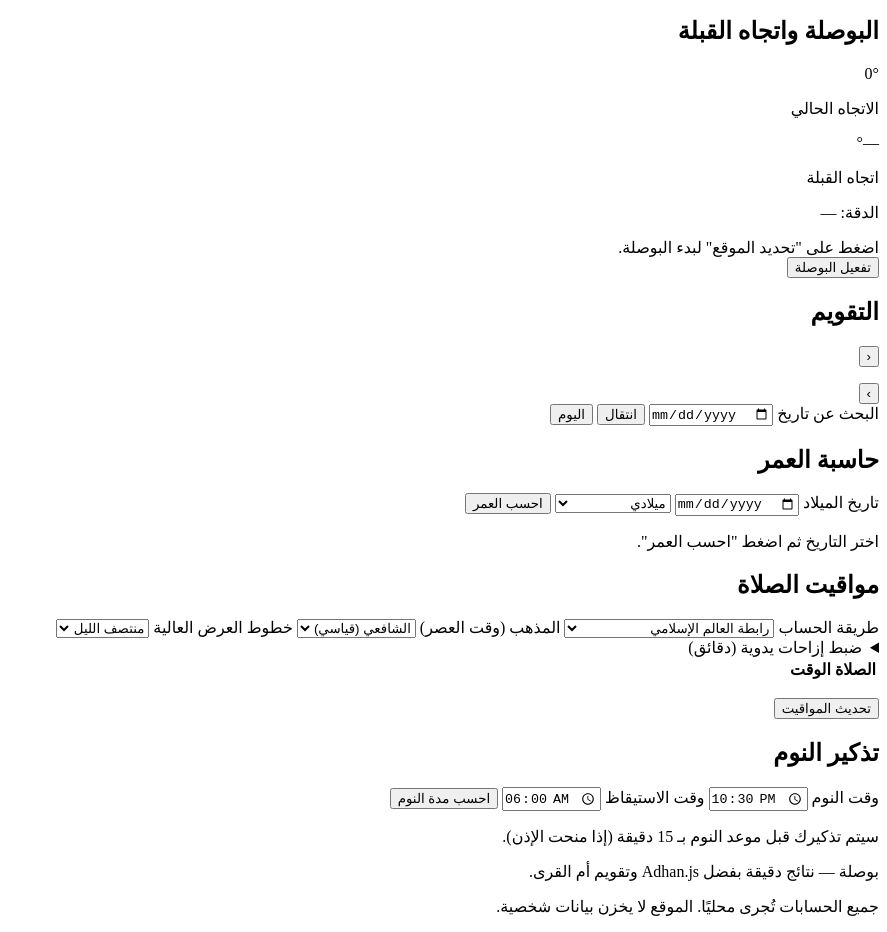
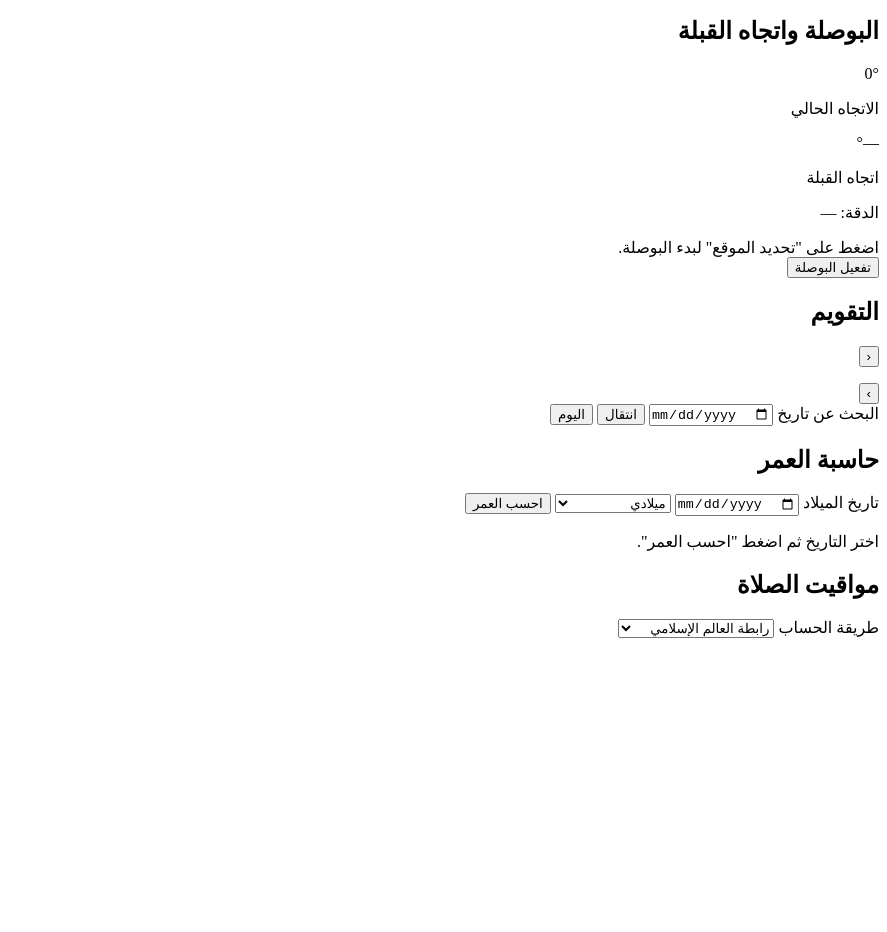
Before and after one commit to saher9009000-max/hasan, a plain HTML site: page index.html in a window 1280 px wide. Shown: the part 151-1083 px from the top of the page, without its empty margins (393-1280 px from the left). After the commit the page ends 800 px from the top, so only its background shows below. Drawn offline with Linux system fonts and the light colour scheme.

Commit message:
Update index.html

```diff
--- a/index.html
+++ b/index.html
@@ -8,7 +8,7 @@
   <link rel="preconnect" href="https://fonts.googleapis.com">
   <link rel="preconnect" href="https://fonts.gstatic.com" crossorigin>
   <link href="https://fonts.googleapis.com/css2?family=Tajawal:wght@400;500;700;800&display=swap" rel="stylesheet">
-  <link rel="stylesheet" href="styles.css">
+  <link rel="stylesheet" href="./styles.css">
 </head>
 <body>
   <a href="#main" class="skip-link">تخطَّ إلى المحتوى الرئيسي</a>
@@ -97,65 +97,4 @@
         <select id="methodSelect" aria-label="طريقة حساب مواقيت الصلاة">
           <option value="MuslimWorldLeague">رابطة العالم الإسلامي</option>
           <option value="NorthAmerica">ISNA — أمريكا الشمالية</option>
-          <option value="Egyptian">الهيئة المصرية العامة للمساحة</option>
-          <option value="UmmAlQura">أم القرى — مكة المكرمة</option>
-          <option value="Karachi">جامعة العلوم الإسلامية — كراتشي</option>
-        </select>
-        <label for="madhabSelect">المذهب (وقت العصر)</label>
-        <select id="madhabSelect" aria-label="اختيار المذهب لحساب العصر">
-          <option value="shafi">الشافعي (قياسي)</option>
-          <option value="hanafi">الحنفي (متأخر)</option>
-        </select>
-        <label for="highLatSelect">خطوط العرض العالية</label>
-        <select id="highLatSelect" aria-label="قاعدة خطوط العرض العالية">
-          <option value="MiddleOfTheNight">منتصف الليل</option>
-          <option value="SeventhOfTheNight">سُبع الليل</option>
-          <option value="TwilightAngle">زاوية الشفق</option>
-        </select>
-      </div>
-      <div class="prayer-offsets">
-        <details>
-          <summary>ضبط إزاحات يدوية (دقائق)</summary>
-          <div class="offset-grid" id="offsetGrid">
-            <!-- تُملأ ديناميكيًا -->
-          </div>
-        </details>
-      </div>
-      <div class="prayer-table-wrapper">
-        <table class="prayer-table" aria-label="جدول مواقيت الصلاة">
-          <thead>
-            <tr><th>الصلاة</th><th>الوقت</th></tr>
-          </thead>
-          <tbody id="prayerTableBody">
-            <!-- تُملأ ديناميكيًا -->
-          </tbody>
-        </table>
-      </div>
-      <p class="prayer-source" id="prayerSource"></p>
-      <button id="refreshPrayerBtn" class="secondary-btn">تحديث المواقيت</button>
-    </section>
-
-    <!-- تذكير النوم -->
-    <section class="card sleep-card" aria-labelledby="sleepTitle">
-      <h2 id="sleepTitle">تذكير النوم</h2>
-      <div class="sleep-form">
-        <label for="sleepTime">وقت النوم</label>
-        <input type="time" id="sleepTime" value="22:30">
-        <label for="wakeTime">وقت الاستيقاظ</label>
-        <input type="time" id="wakeTime" value="06:00">
-        <button id="calcSleepBtn" class="primary-btn">احسب مدة النوم</button>
-      </div>
-      <p id="sleepResult" class="sleep-result" role="status" aria-live="polite"></p>
-      <p class="hint">سيتم تذكيرك قبل موعد النوم بـ 15 دقيقة (إذا منحت الإذن).</p>
-    </section>
-  </main>
-
-  <footer class="app-footer" role="contentinfo">
-    <p>بوصلة — نتائج دقيقة بفضل Adhan.js وتقويم أم القرى.</p>
-    <p class="small">جميع الحسابات تُجرى محليًا. الموقع لا يخزن بيانات شخصية.</p>
-  </footer>
-
-  <!-- مكتبات خارجية -->
-  <script type="module" src="app.js"></script>
-</body>
-</html>
+          <option value="Egyptian
```
